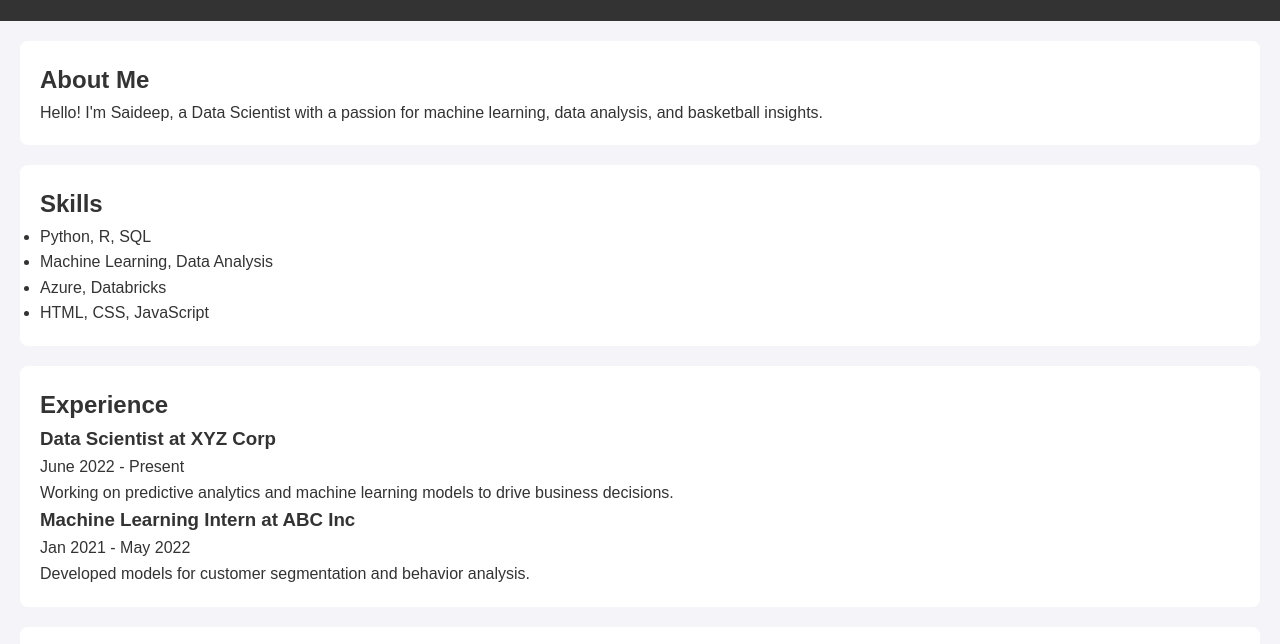
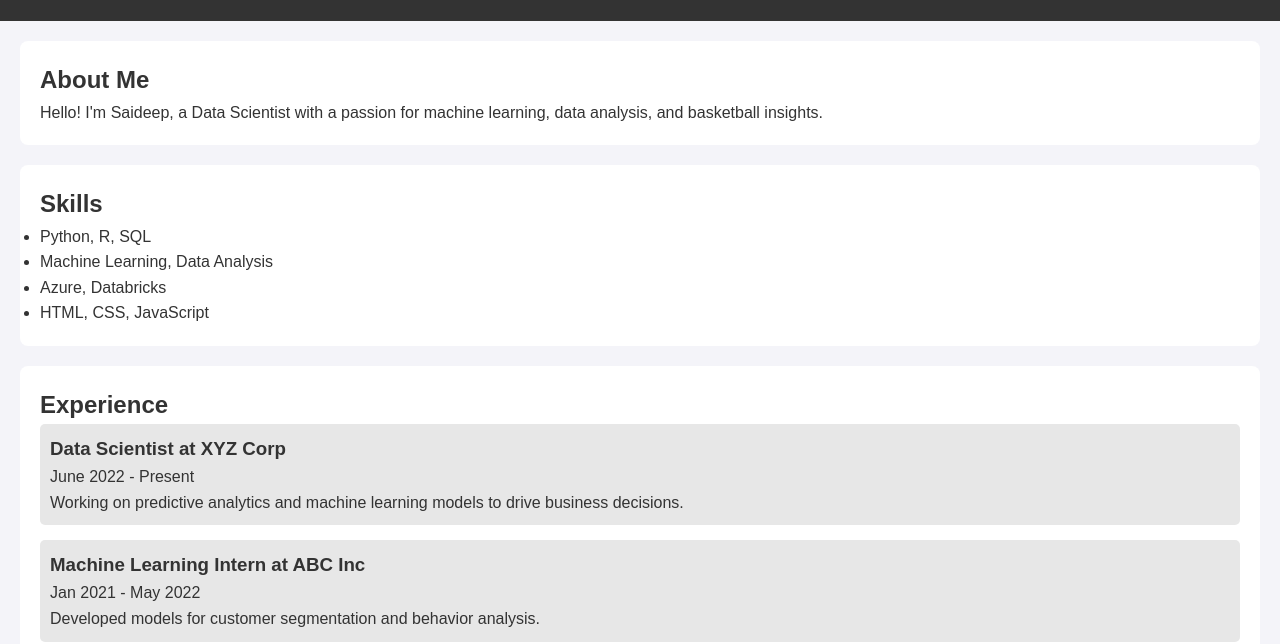
Before and after one commit to prithvi1739/Portfolio, a plain HTML site: page index.html in a window 1280 px wide. Shown: the part 144-788 px from the top of the page. Drawn offline with Linux system fonts and the light colour scheme.

Commit message:
Update style.css

```diff
--- a/style.css
+++ b/style.css
@@ -37,7 +37,7 @@ section {
     border-radius: 8px;
 }
 
-.project-card {
+.project-card, .experience-item, .service-item, .research-item {
     background-color: #e7e7e7;
     padding: 10px;
     margin-bottom: 15px;
```
